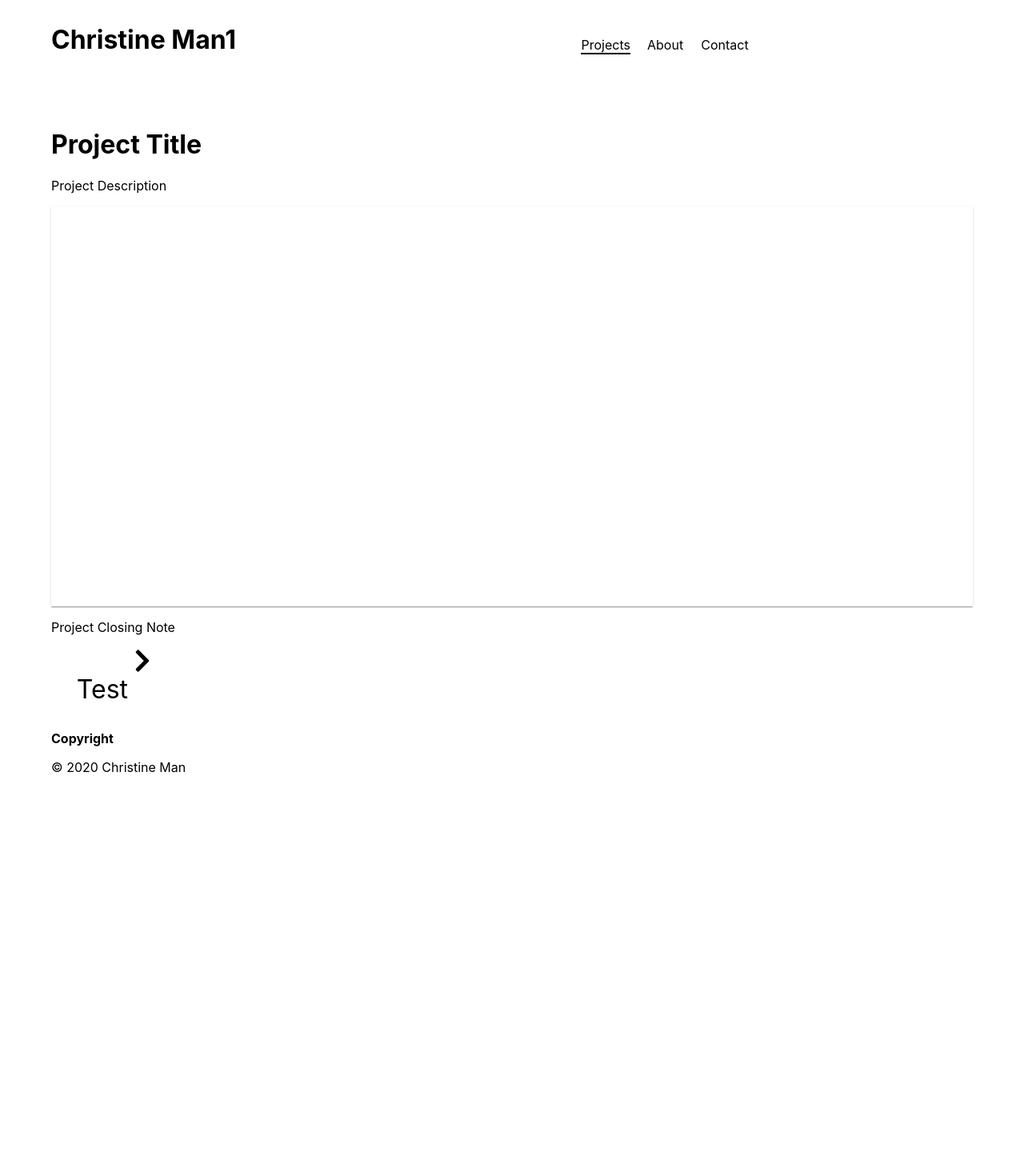
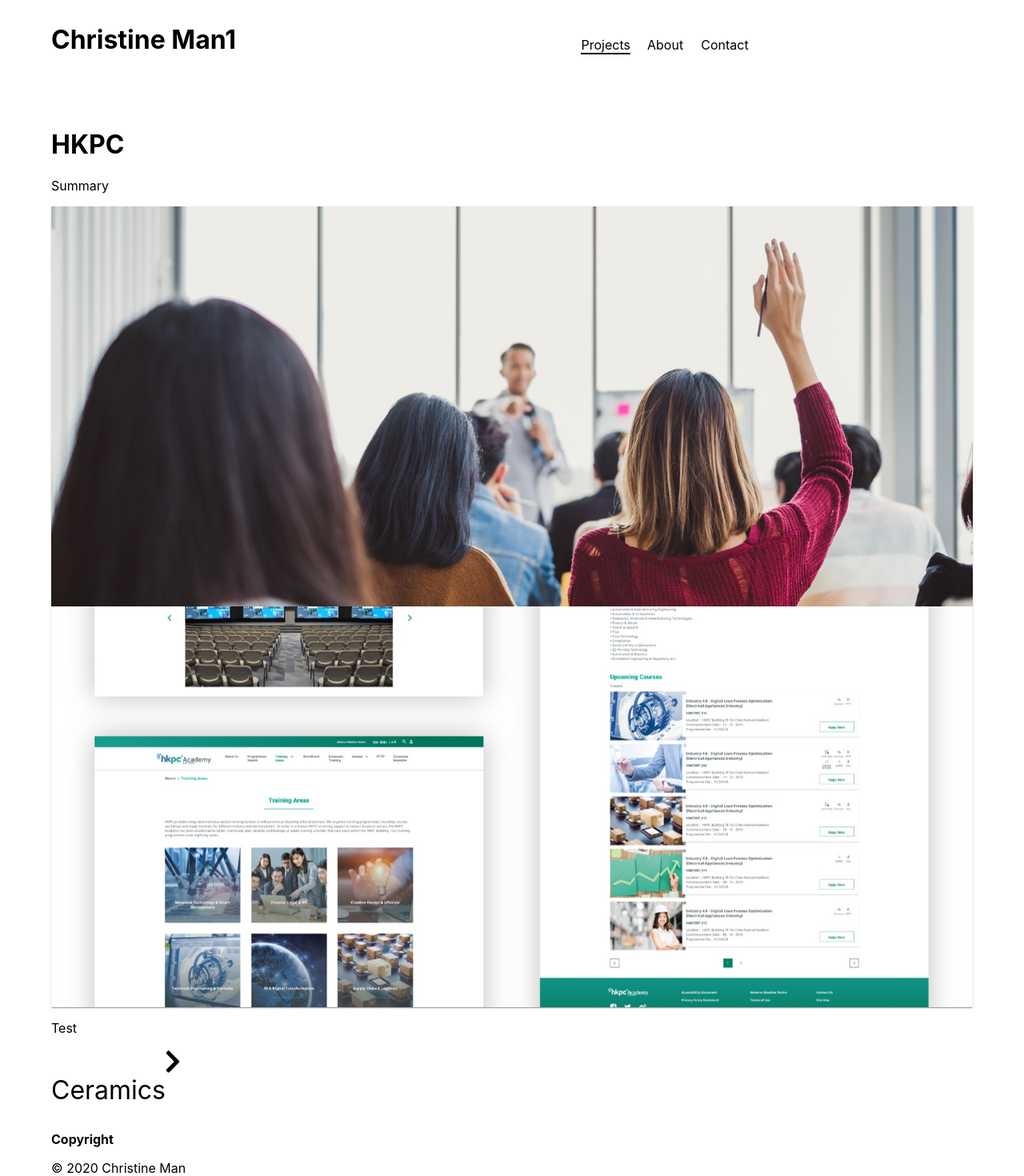
Before and after one commit to colinbut/christineman, a React (Create React App) app: page /projects/1 in a window 1280 px wide. Shown: the top 1470 px of the page at 80% size. Before the commit the page ends 1015 px from the top, so only its background shows below. Built offline with nearby package versions, Linux system fonts and the light colour scheme.

Commit message:
Using react context to implement state

```diff
--- a/src/App.js
+++ b/src/App.js
@@ -7,10 +7,11 @@ import Project from './components/Project'
 import Grid from '@material-ui/core/Grid'
 import data from './config/static.json'
 import { BrowserRouter as Router, Switch, Route, NavLink, Redirect } from 'react-router-dom'
-
+import MyProvider from './state/MyProvider'
 
 export default function Application() {
     return (
+        <MyProvider>
             <Router>
                 <div className="container">
                 <AnnouncementHeader />
@@ -25,6 +26,7 @@ export default function Application() {
                 </Switch>
                 </div>
             </Router>
+        </MyProvider>
     )
 }
 
--- a/src/components/Project.js
+++ b/src/components/Project.js
@@ -1,4 +1,4 @@
-import React from 'react'
+import React, { useContext } from 'react'
 import '../css/index.css';
 import { makeStyles } from '@material-ui/core/styles'
 import Footer from './Footer'
@@ -9,6 +9,8 @@ import CardMedia from '@material-ui/core/CardMedia'
 import NextArrow from './ui/NextArrow';
 import PreviousArrow from './ui/PreviousArrow'
 import ArrowButton from './ui/ArrowButton'
+import DataContext from '../state/DataContext'
+import { useRouteMatch, NavLink } from 'react-router-dom'
 
 const useStyles = makeStyles({
     media: {
@@ -17,40 +19,76 @@ const useStyles = makeStyles({
     }
 })
 
-const Project = (props) => {
-    const classes = useStyles();
-    const projectData = []
 
-    let _project = {
+const Project = () => {
+    const context = useContext(DataContext)
+    let { url } = useRouteMatch();
+    console.log('The Context', context)
+
+    let projectId = url.slice(url.length - 1)
+    let projects = context.projects.projectList
+    let projectClicked = {}
+
+    for (let projectIndex in projects) {
+        let project = projects[projectIndex]
+        if (project.id == projectId) {
+            projectClicked = project
+        }
+    }
+    console.log(projectClicked)
+
+    const classes = useStyles()
+
+    let projectNavData = {
+        title: context.projects.projectData[0].title,
         id: 0,
-        title: "Test"
+        numberOfProjects: context.projects.projectData.length
     }
 
     return (
         <div>
-            <h1>Project Title</h1>
-            <p>Project Description</p>
+            <h1>{projectClicked.title}</h1>
+            <p>{projectClicked.summary}</p>
             <Grid container spacing={1}>
                 <Grid item xs={12}>
                     <Card square={true}>
                         <CardActionArea>
-                            <CardMedia className={classes.media} image={_project.image} title={_project.title}/>
+                            <ProjectGallery images={projectClicked.gallery} classes={classes} />
                         </CardActionArea>
                     </Card>
                 </Grid>
             </Grid>
-            <p>Project Closing Note</p>
-            <div id="project-catalog-nav">
-                {_project.id !== 0 &&
-                    <ArrowButton buttonText={_project.title} ArrowButton={<PreviousArrow/>} />
-                }
-                {_project.id !== projectData.length - 1 &&
-                    <ArrowButton buttonText={_project.title} ArrowButton={<NextArrow/>} />
-                }
-            </div>
+            <p>{projectClicked.closing_note}</p>
+            <ProjectNavigation data={projectNavData} />
             <Footer/>
         </div>
+    )
+}
 
+const ProjectGallery = (props) => {
+    return (
+        props.images.map((item, key) =>
+            <CardMedia className={props.classes.media} image={process.env.PUBLIC_URL + "/img/" + item}/>
+        )
+    )
+}
+
+
+const ProjectNavigation = (props) => {
+    let data = props.data
+    return (
+        <div id="project-catalog-nav">
+            {data.id !== 0 &&
+                <NavLink to="/contact">
+                    <ArrowButton buttonText={data.title} ArrowButton={<PreviousArrow/>} />
+                </NavLink>
+            }
+            {data.id !== data.numberOfProjects &&
+                <NavLink to="/contact">
+                    <ArrowButton buttonText={data.title} ArrowButton={<NextArrow/>} />
+                </NavLink>
+            }
+        </div>
     )
 }
 
--- a/src/components/Projects.js
+++ b/src/components/Projects.js
@@ -1,4 +1,4 @@
-import React from 'react'
+import React, { useContext } from 'react'
 import '../css/index.css';
 import { Link, useRouteMatch } from 'react-router-dom'
 import { makeStyles } from '@material-ui/core/styles'
@@ -9,7 +9,7 @@ import CardMedia from '@material-ui/core/CardMedia'
 import CardContent from '@material-ui/core/CardContent'
 import Footer from '../components/Footer'
 import { NavLink } from 'react-router-dom'
-import data from '../config/static.json'
+import DataContext from '../state/DataContext'
 
 const useStyles = makeStyles({
     root: {
@@ -23,15 +23,18 @@ const useStyles = makeStyles({
 })
 
 const Projects = () => {
+    const context = useContext(DataContext)
     const classes = useStyles();
     let { url } = useRouteMatch();
-    const projectData = data.projects.projectData
+    const projectData = context.projects.projectData
     const projectList = projectData.map((item, key) =>
         <Grid item xs={6}>
             <Link to={`${url}/${item.id}`}>
                 <Card square={true}>
                     <CardActionArea>
-                        <CardMedia className={classes.media} image={process.env.PUBLIC_URL + '/img/' + item.image} title={item.title}/>
+                        <CardMedia className={classes.media}
+                            image={process.env.PUBLIC_URL + '/img/' + item.image}
+                            title={item.title}/>
                         <CardContent className={classes.root}>
                             { item.name }
                         </CardContent>
@@ -46,18 +49,17 @@ const Projects = () => {
             <Grid container spacing={10}>
                 { projectList }
             </Grid>
-            <Description />
+            <Description data={context.projects} />
             <Footer />
         </div>
     )
 }
 
-const Description = () => {
+const Description = (props) => {
+    const projects = props.data
     return (
         <div>
-            <h3 className="description">
-                {data.projects.description}
-            </h3>
+            <h3 className="description">{projects.description}</h3>
             <div className="link">
             <NavLink to="/contact">
                 <p className="description-link">Let's work together.</p>
--- /dev/null
+++ b/src/components/projects/ProjectUtils.js
@@ -0,0 +1,5 @@
+const getProjectFromProjectList = (projects) => {
+    return projects[0]
+}
+
+export default getProjectFromProjectList
--- a/src/config/static.json
+++ b/src/config/static.json
@@ -41,7 +41,19 @@
                 "title": "Watches"
             }
         ],
-        "description":"Hollie Beaumont is a photographer and art director based in London. She shoots a diverse range of subjects for commercial and editorial clients, all with a clean and elegant aesthetic."
+        "description":"Hollie Beaumont is a photographer and art director based in London. She shoots a diverse range of subjects for commercial and editorial clients, all with a clean and elegant aesthetic.",
+        "projectList": [
+            {
+                "id": 1,
+                "title": "HKPC",
+                "summary": "Summary",
+                "gallery": [
+                    "HKPC.jpeg",
+                    "HKPC_Portfolio.jpeg"
+                ],
+                "closing_note": "Test"
+            }
+        ]
     },
     "about": {
         "heading": "UI & UX Designer",
--- /dev/null
+++ b/src/state/DataContext.js
@@ -0,0 +1,6 @@
+import React from 'react'
+import data from '../config/static.json'
+
+const DataContext = React.createContext(data)
+
+export default DataContext
--- /dev/null
+++ b/src/state/MyProvider.js
@@ -0,0 +1,15 @@
+import React from 'react'
+import DataContext from './DataContext'
+import data from '../config/static.json'
+
+class MyProvider extends React.Component {
+    render() {
+        return (
+            <DataContext.Provider value={data}>
+                {this.props.children}
+            </DataContext.Provider>
+        )
+    }
+}
+
+export default MyProvider
```
Lines whose indentation alone changed are shown as unchanged.
